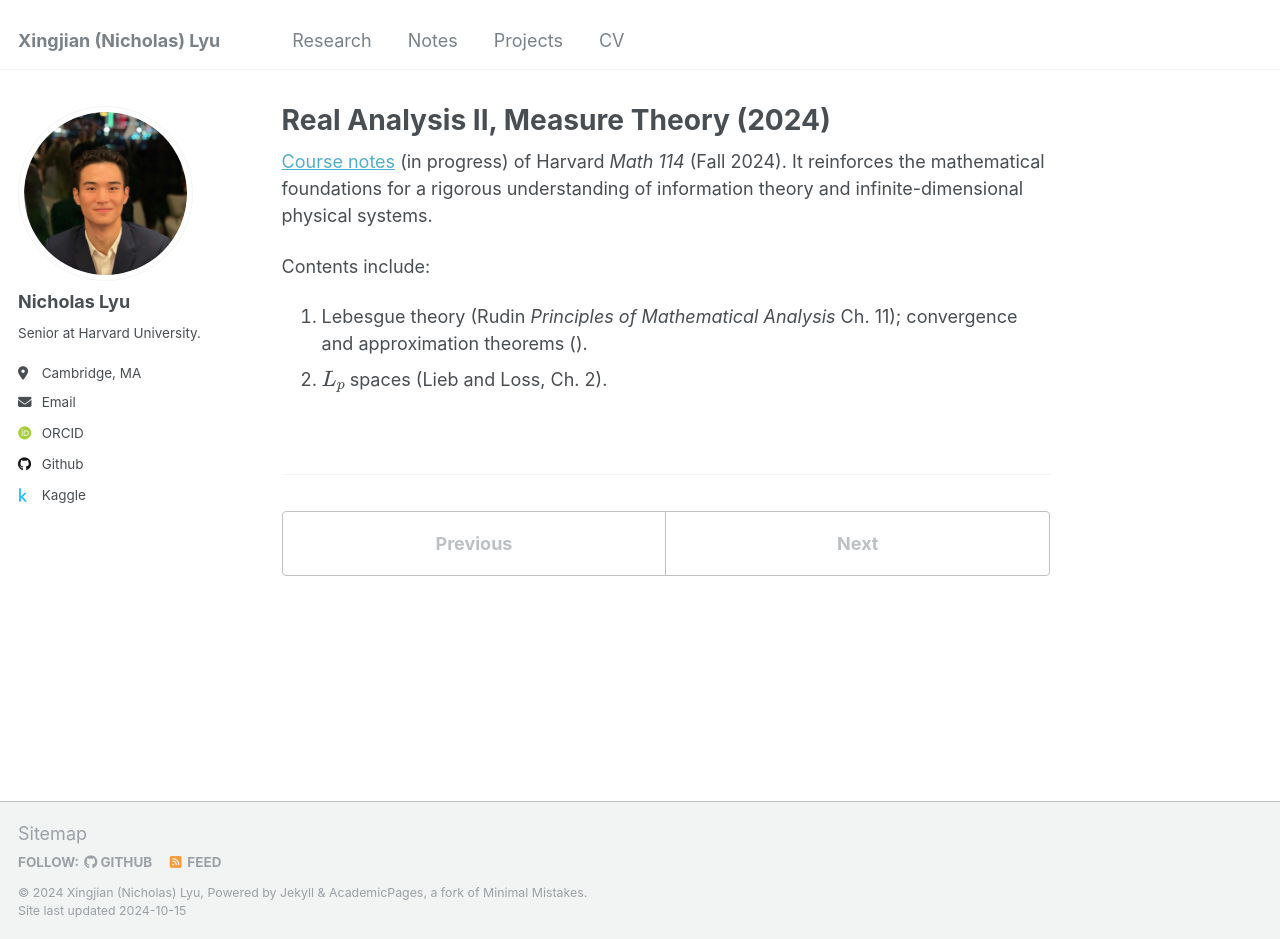
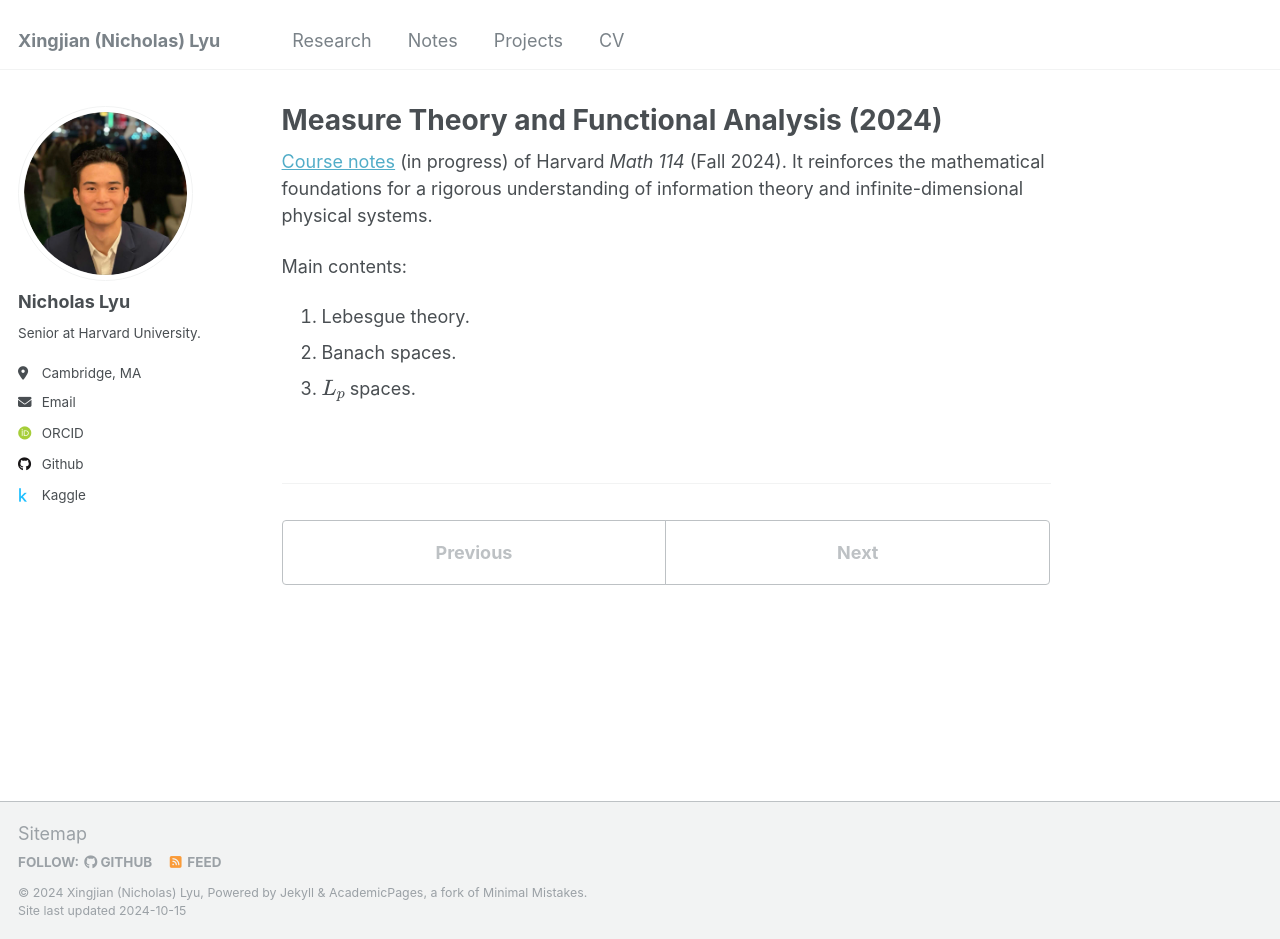
Before and after one commit to nlyu1/nlyu1.github.io, a Jekyll site: the page built from _talks/2024-10-01-real-analysis-2024.md, in a window 1280 px wide and 939 px high. Built offline with Jekyll 4.4.1, drawn with Linux system fonts in a browser that asks for light colours; some web fonts are replaced.

Commit message:
name-change

```diff
--- a/_talks/2024-10-01-real-analysis-2024.md
+++ b/_talks/2024-10-01-real-analysis-2024.md
@@ -1,5 +1,5 @@
 ---
-title: "Real Analysis II, Measure Theory (2024)"
+title: "Measure Theory and Functional Analysis (2024)"
 collection: talks
 type: ""
 permalink: /knowledge-base/2024-10-01-real-analysis-2024
@@ -8,7 +8,8 @@
 
 [Course notes](https://nlyu1.github.io/real-analysis/){:target="_blank"} (in progress) of Harvard *Math 114* (Fall 2024). It reinforces the mathematical foundations for a rigorous understanding of information theory and infinite-dimensional physical systems.
 
-Contents include:
+Main contents:
 
-1. Lebesgue theory (Rudin *Principles of Mathematical Analysis* Ch. 11); convergence and approximation theorems ().
-2. $$L_p$$ spaces (Lieb and Loss, Ch. 2).
+1. Lebesgue theory.
+2. Banach spaces.
+3. $$L_p$$ spaces.
```
